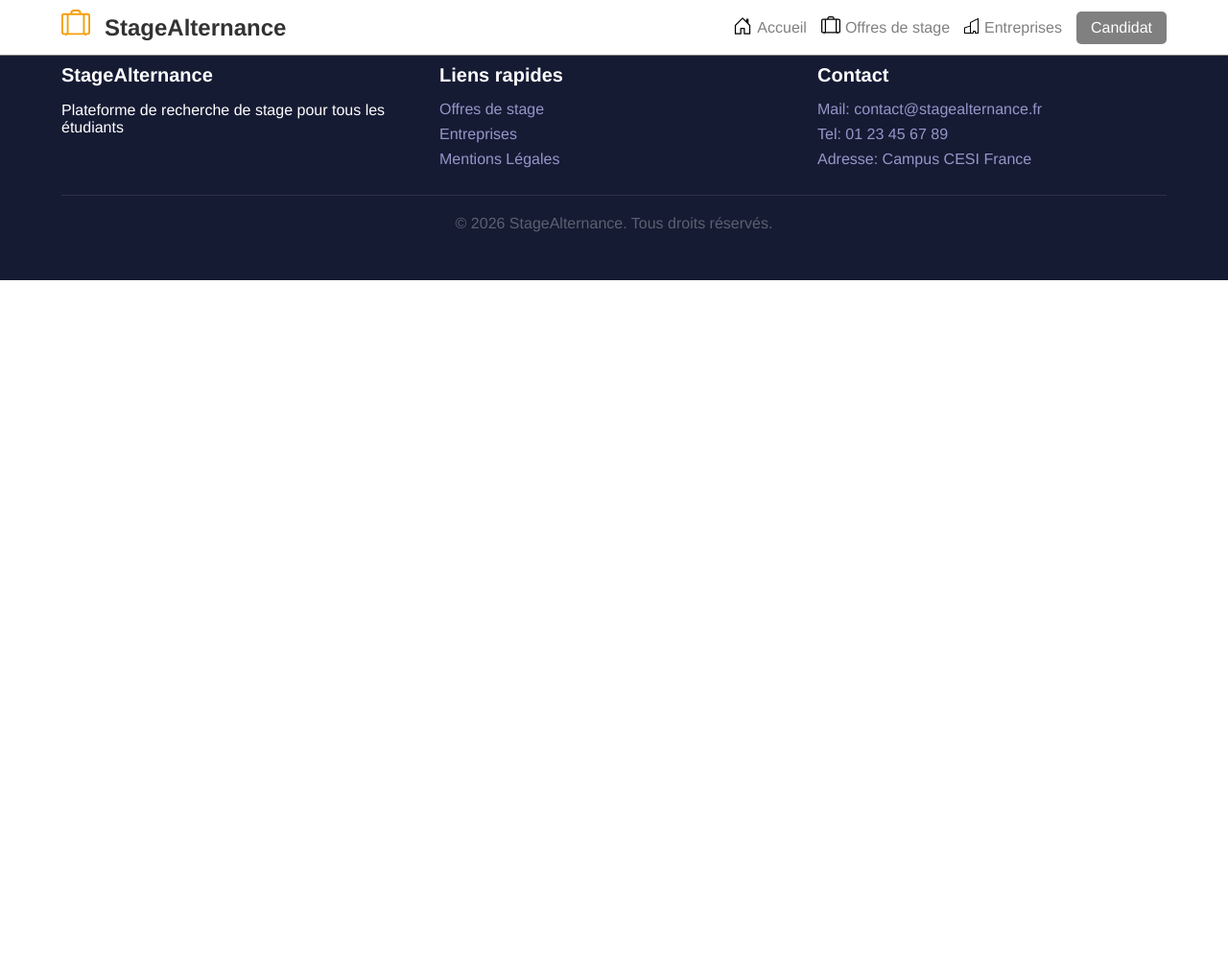
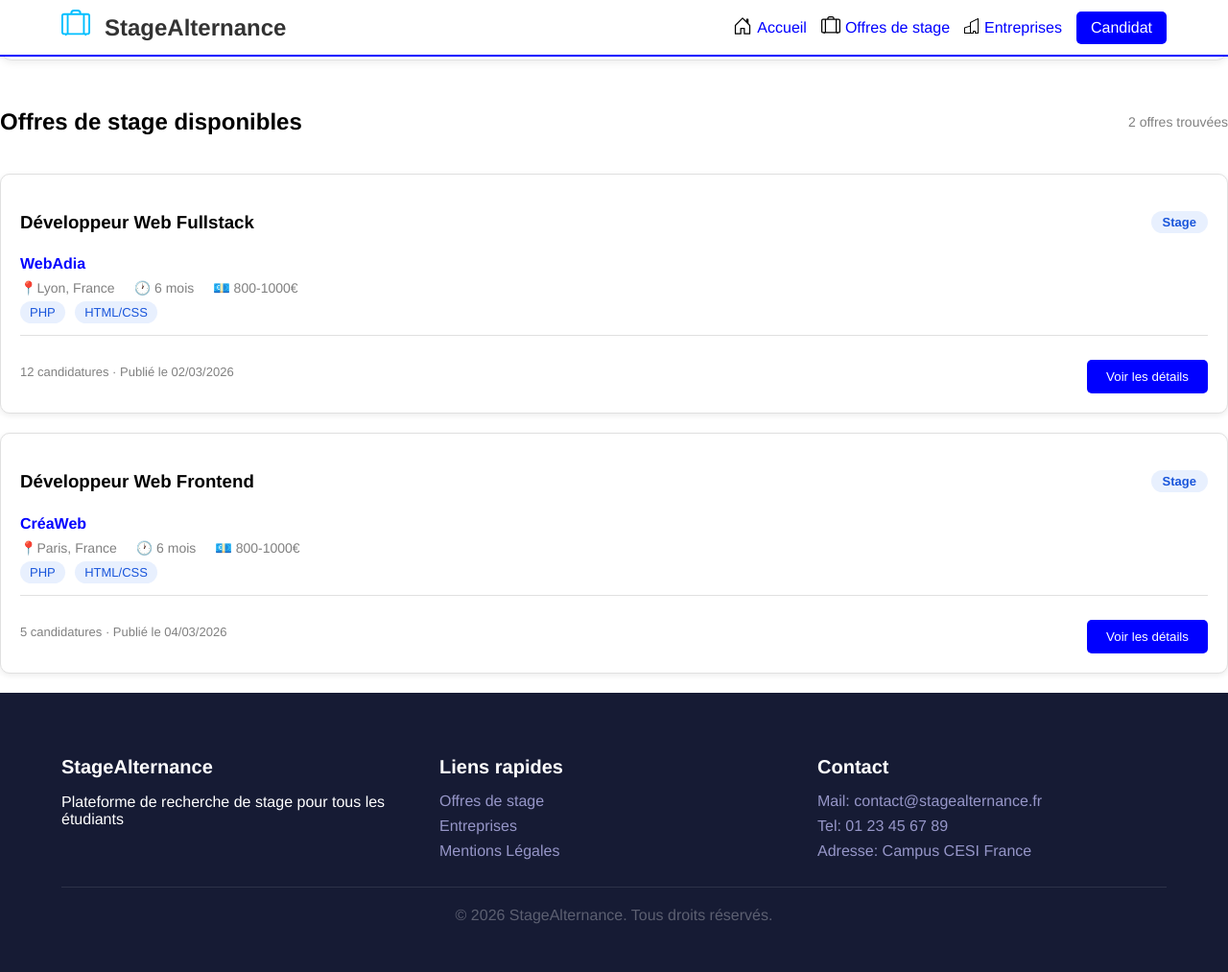
Before and after one commit to dkinhou/Projet-web4all, a PHP site: page /offres.html in a window 1280 px wide. Shown: the whole page at 96% size. Before the commit the page ends 292 px from the top, so only its background shows below. Run offline with PHP 8.4, Linux system fonts and the light colour scheme.

Commit message:
before_mvc

```diff
--- a/offres.css
+++ b/offres.css
@@ -77,6 +77,142 @@ body {
     color: white;
 }
 
+.barre-recherche {
+    display: flex;
+    align-items: center;
+    gap: 10px;
+    background-color: white;
+    border:1px solid #e0e0e0;
+    border-radius: 12px;
+    padding: 12px 20px;
+    margin-bottom: 30px;
+    box-shadow: 0 2px 8px rgba(0,0,0,0.08);
+}
+
+.barre-recherche input,
+.barre-recherche select{
+    border: none;
+    outline: none;
+    font-size: 15px;
+    padding: 8px 15px;
+    flex: 1;
+    border-right: 1px solid #e0e0e0;
+}
+
+.barre-recherche input:last-of-type{
+    border-right:none;
+}
+.btn-rechercher{
+    background-color: blue;
+    color: white;
+    border: none;
+    padding: 10px 25px;
+    border-radius: 8px;
+    cursor: pointer;
+    font-size: 15px;
+    white-space: nowrap;
+}
+
+.liste-offres {
+    flex: 1;
+}
+
+.btn-rechercher:hover{
+    background-color: darkblue;
+}
+
+.liste-header{
+    display: flex;
+    justify-content:space-between;
+    align-items: center;
+    margin-bottom: 20px;
+}
+
+.compteur{
+    color: grey;
+    font-size: 14px;
+}
+.carte-offre {
+    background-color: white;
+    border: 1px solid #e0e0e0;
+    border-radius: 10px;
+    padding: 20px;
+    margin-bottom: 20px;
+    box-shadow: 0 2px 6px rgba(0,0,0,0.08);
+}
+
+.nom-entreprise{
+    color: blue;
+    font-weight: bold;
+    margin: 5px 0;
+}
+
+.lieu{
+    color: grey;
+    font-size: 14px;
+}
+
+span.competences{
+    background-color: #e8f0fe;
+    color: #1a56db;
+    padding: 4px 10px;
+    border-radius: 20px;
+    font-size: 13px;
+    margin-right: 6px;
+}
+
+.details-btn{
+    background-color: blue;
+    color: white;
+    border: none;
+    padding: 10px 20px;
+    border-radius: 5px;
+    margin-top: 10px;
+}
+
+.details-btn:hover {
+    background-color: darkblue;
+    cursor: pointer;
+}
+
+.carte-header{
+    display: flex;
+    justify-content: space-between;
+    align-items: center;
+    margin-bottom: 5px;
+}
+
+.tag-contrat{
+    background-color: #e8f0fe;
+    color: #1a56db;
+    padding: 4px 12px;
+    border-radius: 20px;
+    font-size: 13px;
+    font-weight: bold;
+}
+
+.carte-infos{
+    display: flex;
+    gap: 20px;
+    color: grey;
+    font-size: 14px;
+    margin: 8px 0;
+}
+
+.carte-footer{
+    display:flex;
+    justify-content: space-between;
+    align-items: center;
+    margin-top: 15px;
+    padding-top: 15px;
+    border-top: 1px solid #e0e0e0;
+}
+
+.nb-candidatures{
+    color: grey;
+    font-size: 13px;
+}
+
 
 footer {
     padding: 50px 5%;
--- a/offres.html
+++ b/offres.html
@@ -4,7 +4,7 @@
     <meta charset="UTF-8">
     <meta name="viewport" content="width=device-width, initial-scale=1.0">
     <title>StageAlternance - trouver votre opportunité</title>
-    <link rel="stylesheet" href="style.css">
+    <link rel="stylesheet" href="offres.css">
 </head>
 
 <body>
@@ -48,7 +48,68 @@
         </nav>
     </header>
 
+    <main>
+        <div class ="barre-recherche">
+            <input type="text" placeholder="🔍 Intitulé du poste...">
+            <select>
+                <option value="">📄 Type de contrat</option>
+                <option value="stage">Stage</option>
+                <option value="alternance">Alternance</option>
+            </select>
+            <input type="text" placeholder="📍 Ville...">
+            <button class="btn-rechercher">Rechercher</button>
+        </div>
 
+        <section class="liste-offres">
+
+        <div class="liste-header">
+            <h2>Offres de stage disponibles</h2>
+            <span class="compteur">2 offres trouvées</span>
+        </div>
+
+            <article class="carte-offre">
+                <div class="carte-header">
+                    <h3>Développeur Web Fullstack</h3>
+                    <span class="tag-contrat">Stage</span>
+                </div>
+                <p class ="nom-entreprise">WebAdia</p>
+                <div class="carte-infos">
+                    <span>📍Lyon, France</span>
+                    <span>🕐 6 mois</span>
+                    <span>💶 800-1000€</span>
+                </div>
+                <div class="competences">
+                    <span class="competences">PHP</span>
+                    <span class="competences">HTML/CSS</span>
+                </div>
+                <div class="carte-footer">
+                    <span class="nb-candidatures"> 12 candidatures · Publié le 02/03/2026</span>
+                    <button class="details-btn">Voir les détails</button>
+                </div>
+            </article>
+
+            <article class="carte-offre">
+                <div class="carte-header">
+                    <h3>Développeur Web Frontend</h3>
+                    <span class="tag-contrat">Stage</span>
+                </div>
+                <p class ="nom-entreprise">CréaWeb</p>
+                <div class="carte-infos">
+                    <span>📍Paris, France</span>
+                    <span>🕐 6 mois</span>
+                    <span>💶 800-1000€</span>
+                </div>
+                <div class="competences">
+                    <span class="competences">PHP</span>
+                    <span class="competences">HTML/CSS</span>
+                </div>
+                <div class="carte-footer">
+                    <span class="nb-candidatures"> 5 candidatures · Publié le 04/03/2026</span>
+                    <button class="details-btn">Voir les détails</button>
+                </div>
+            </article>
+        </section>
+    </main>
 
     <footer>
         <div class="footer-content">
```
